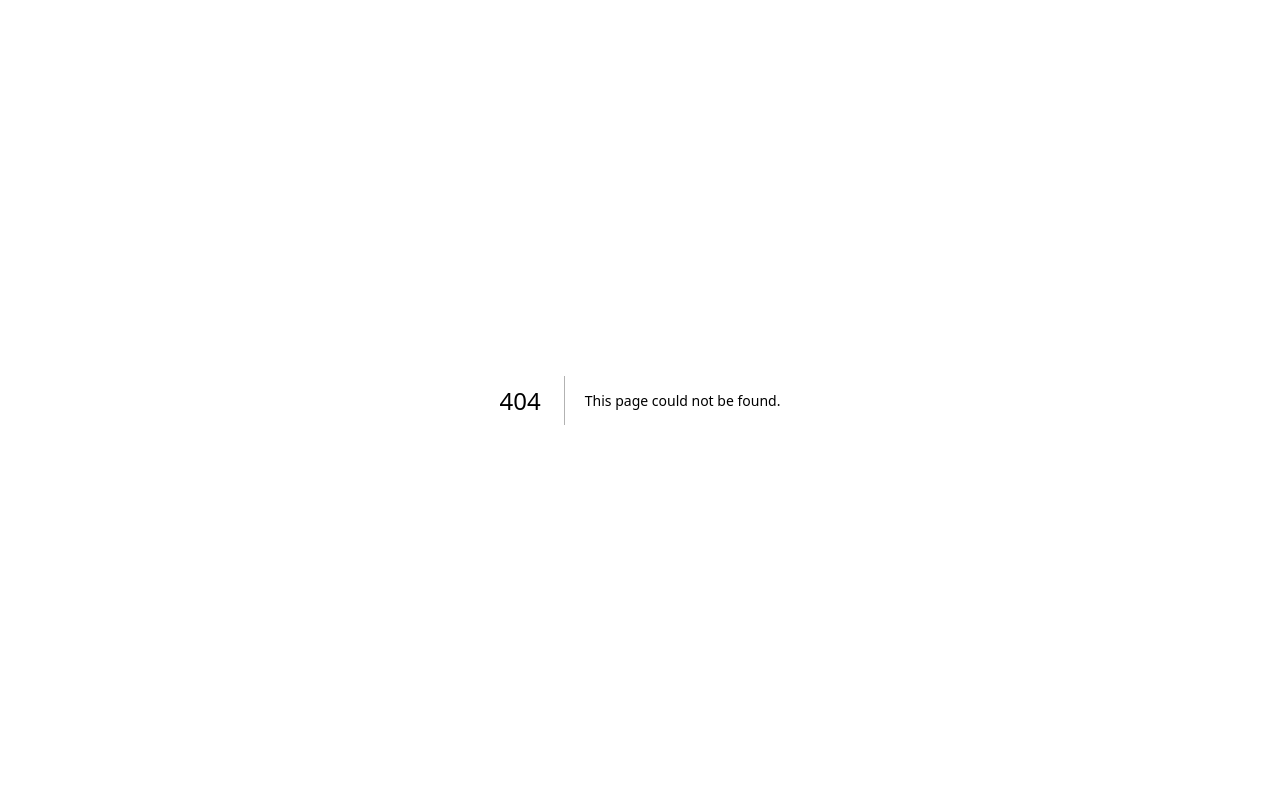
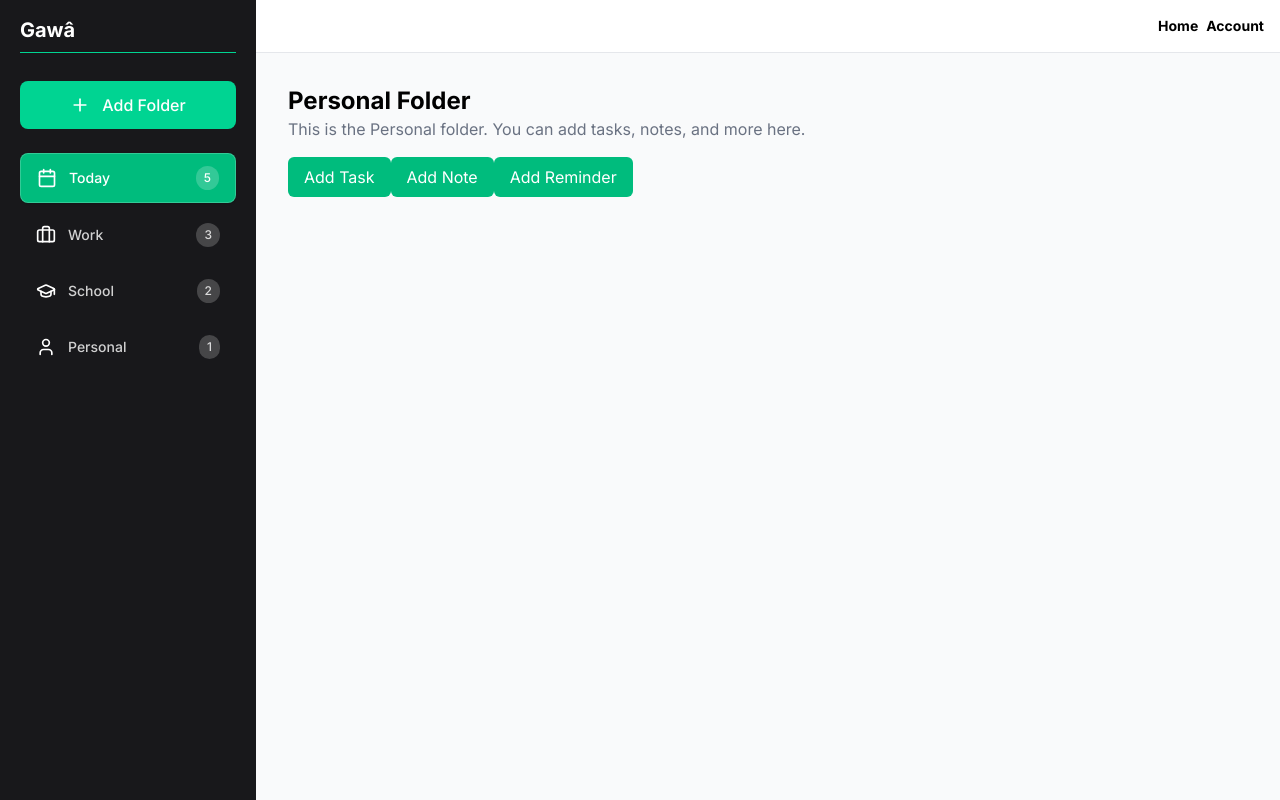
Before and after one commit to ChesterL19/toDoList, a Next.js app: page /f/01d5cabc-e0c5-42da-853d-7f167b16db36 in a window 1280 px wide. Before the commit this address had no page. Built offline with nearby package versions, Linux system fonts and the light colour scheme.

Commit message:
Add dynamic folder page with [id] route

```diff
--- a/src/app/components/side-bar.js
+++ b/src/app/components/side-bar.js
@@ -1,5 +1,7 @@
 "use client";
 import React, { useState } from "react";
+import { useFolders } from "../context/folderContext";
+import Link from "next/link";
 import {
   Calendar,
   Briefcase,
@@ -22,6 +24,7 @@ import {
 } from "lucide-react";
 
 const SideBar = () => {
+  const { folders, addFolder } = useFolders();
   const [showAddForm, setShowAddForm] = useState(false);
   const [newFolderName, setNewFolderName] = useState("");
   const [selectedIcon, setSelectedIcon] = useState("Folder");
@@ -45,19 +48,6 @@ const SideBar = () => {
     { name: "Backpack", icon: Backpack },
     { name: "Check", icon: Check },
   ];
-
-  const [folders, setFolders] = useState([
-    { id: 1, name: "Today", iconName: "Calendar", count: 5, active: true },
-    { id: 2, name: "Work", iconName: "Briefcase", count: 3, active: false },
-    {
-      id: 3,
-      name: "School",
-      iconName: "GraduationCap",
-      count: 2,
-      active: false,
-    },
-    { id: 4, name: "Personal", iconName: "User", count: 1, active: false },
-  ]);
 
   const iconMap = {
     Calendar: Calendar,
@@ -133,13 +123,13 @@ const SideBar = () => {
                         newFolderName.charAt(0).toUpperCase() +
                         newFolderName.slice(1);
                       const newFolder = {
-                        id: folders.length + 1,
+                        id: crypto.randomUUID(),
                         name: capitalizedName,
                         iconName: selectedIcon,
                         count: 0,
                         active: false,
                       };
-                      setFolders([...folders, newFolder]);
+                      addFolder(newFolder);
                       setNewFolderName("");
                       setSelectedIcon("Folder");
                       setShowAddForm(false);
@@ -164,8 +154,9 @@ const SideBar = () => {
         <div className="flex-1 py-4 overflow-y-auto">
           <nav className="space-y-2">
             {folders.map((folder) => (
-              <div
+              <Link
                 key={folder.id}
+                href={`/f/${folder.id}`}
                 className={`flex items-center justify-between px-4 py-3 rounded-lg transition-all duration-200 cursor-pointer ${
                   folder.active
                     ? "bg-emerald-500 text-white shadow-sm border border-white/20"
@@ -183,7 +174,7 @@ const SideBar = () => {
                 <span className="text-xs bg-white/20 px-2 py-1 rounded-full font-medium">
                   {folder.count}
                 </span>
-              </div>
+              </Link>
             ))}
           </nav>
         </div>
--- /dev/null
+++ b/src/app/context/folderContext.jsx
@@ -0,0 +1,69 @@
+"use client";
+import { createContext, useContext, useState } from "react";
+
+const FolderContext = createContext();
+
+export const FolderProvider = ({ children }) => {
+  const [folders, setFolders] = useState([
+    {
+      id: crypto.randomUUID(),
+      name: "Today",
+      iconName: "Calendar",
+      count: 5,
+      active: true,
+    },
+    {
+      id: crypto.randomUUID(),
+      name: "Work",
+      iconName: "Briefcase",
+      count: 3,
+      active: false,
+    },
+    {
+      id: crypto.randomUUID(),
+      name: "School",
+      iconName: "GraduationCap",
+      count: 2,
+      active: false,
+    },
+    {
+      id: crypto.randomUUID(),
+      name: "Personal",
+      iconName: "User",
+      count: 1,
+      active: false,
+    },
+  ]);
+
+  const addFolder = (folder) => {
+    setFolders([...folders, folder]);
+  };
+
+  const updateFolder = (id, updates) => {
+    setFolders(
+      folders.map((folder) =>
+        folder.id === id ? { ...folder, ...updates } : folder,
+      ),
+    );
+  };
+
+  const deleteFolder = (id) => {
+    setFolders(folders.filter((folder) => folder.id !== id));
+  };
+
+  return (
+    <FolderContext.Provider
+      value={{ folders, setFolders, addFolder, updateFolder, deleteFolder }}
+    >
+      {children}
+    </FolderContext.Provider>
+  );
+};
+
+export const useFolders = () => {
+  const context = useContext(FolderContext);
+  if (!context) {
+    throw new Error("useFolders must be used within a FolderProvider");
+  }
+  return context;
+};
--- a/src/app/dashboard/page.js
+++ b/src/app/dashboard/page.js
@@ -22,15 +22,6 @@ export default function Page() {
   });
 
   useEffect(() => {
-    const storedUser = JSON.parse(localStorage.getItem("currentUser"));
-    if (!storedUser) {
-      router.push("/"); // not logged in, go to login
-    } else {
-      setUser(storedUser);
-      fetchDailyQuote();
-    }
-  }, []);
-
     const fetchDailyQuote = async () => {
       try {
         const today = new Date().toDateString();
@@ -52,6 +43,15 @@ export default function Page() {
         });
       }
     };
+
+    const storedUser = JSON.parse(localStorage.getItem("currentUser"));
+    if (!storedUser) {
+      router.push("/"); // not logged in, go to login
+    } else {
+      setUser(storedUser);
+      fetchDailyQuote();
+    }
+  }, [router, dailyQuote.date]);
 
   if (!user) return <p>Loading...</p>;
 
--- /dev/null
+++ b/src/app/f/[id]/page.js
@@ -0,0 +1,68 @@
+"use client";
+import { useParams } from "next/navigation";
+import { useFolders } from "../../context/folderContext";
+import NavBar from "../../components/nav-bar";
+import SideBar from "../../components/side-bar";
+
+export default function FolderPage() {
+  const params = useParams();
+  const folderId = params.id;
+
+  const { folders } = useFolders();
+
+  const currentFolder = folders.find((f) => f.id === folderId);
+
+  if (!currentFolder) {
+    return (
+      <div className="flex w-full min-h-screen bg-stone-100 text-black">
+        <div className="w-64 bg-white h-screen sticky top-0 overflow-y-auto">
+          <SideBar />
+        </div>
+        <div className="flex-1 flex flex-col">
+          <div className="bg-white border-b border-gray-200 p-4">
+            <NavBar />
+          </div>
+          <div className="flex-1 p-8 bg-gray-50 h-screen overflow-y-auto flex items-center justify-center">
+            <div className="text-center">
+              <h1 className="text-2xl font-bold">Folder not found</h1>
+              <p className="text-gray-500">
+                The folder you are looking for does not exist.
+              </p>
+            </div>
+          </div>
+        </div>
+      </div>
+    );
+  }
+
+  return (
+    <div className="flex w-full min-h-screen bg-stone-100 text-black">
+      <div className="w-64 bg-white h-screen sticky top-0 overflow-y-auto">
+        <SideBar />
+      </div>
+      <div className="flex-1 flex flex-col">
+        <div className="bg-white border-b border-gray-200 p-4">
+          <NavBar />
+        </div>
+        <div className="flex-1 p-8 bg-gray-50 h-screen overflow-y-auto">
+          <h1 className="text-2xl font-bold">{currentFolder.name} Folder</h1>
+          <p className="text-gray-500">
+            This is the {currentFolder.name} folder. You can add tasks, notes,
+            and more here.
+          </p>
+          <div className="mt-4">
+            <button className="bg-emerald-500 text-white px-4 py-2 rounded-md">
+              Add Task
+            </button>
+            <button className="bg-emerald-500 text-white px-4 py-2 rounded-md">
+              Add Note
+            </button>
+            <button className="bg-emerald-500 text-white px-4 py-2 rounded-md">
+              Add Reminder
+            </button>
+          </div>
+        </div>
+      </div>
+    </div>
+  );
+}
--- a/src/app/layout.js
+++ b/src/app/layout.js
@@ -1,28 +1,11 @@
-import { Geist, Geist_Mono } from "next/font/google";
 import "./globals.css";
-
-const geistSans = Geist({
-  variable: "--font-geist-sans",
-  subsets: ["latin"],
-});
-
-const geistMono = Geist_Mono({
-  variable: "--font-geist-mono",
-  subsets: ["latin"],
-});
-
-export const metadata = {
-  title: "Create Next App",
-  description: "Generated by create next app",
-};
+import { FolderProvider } from "./context/folderContext";
 
 export default function RootLayout({ children }) {
   return (
     <html lang="en">
-      <body
-        className={`${geistSans.variable} ${geistMono.variable} antialiased`}
-      >
-        {children}
+      <body className="antialiased">
+        <FolderProvider>{children}</FolderProvider>
       </body>
     </html>
   );
```
Lines whose indentation alone changed are shown as unchanged.
